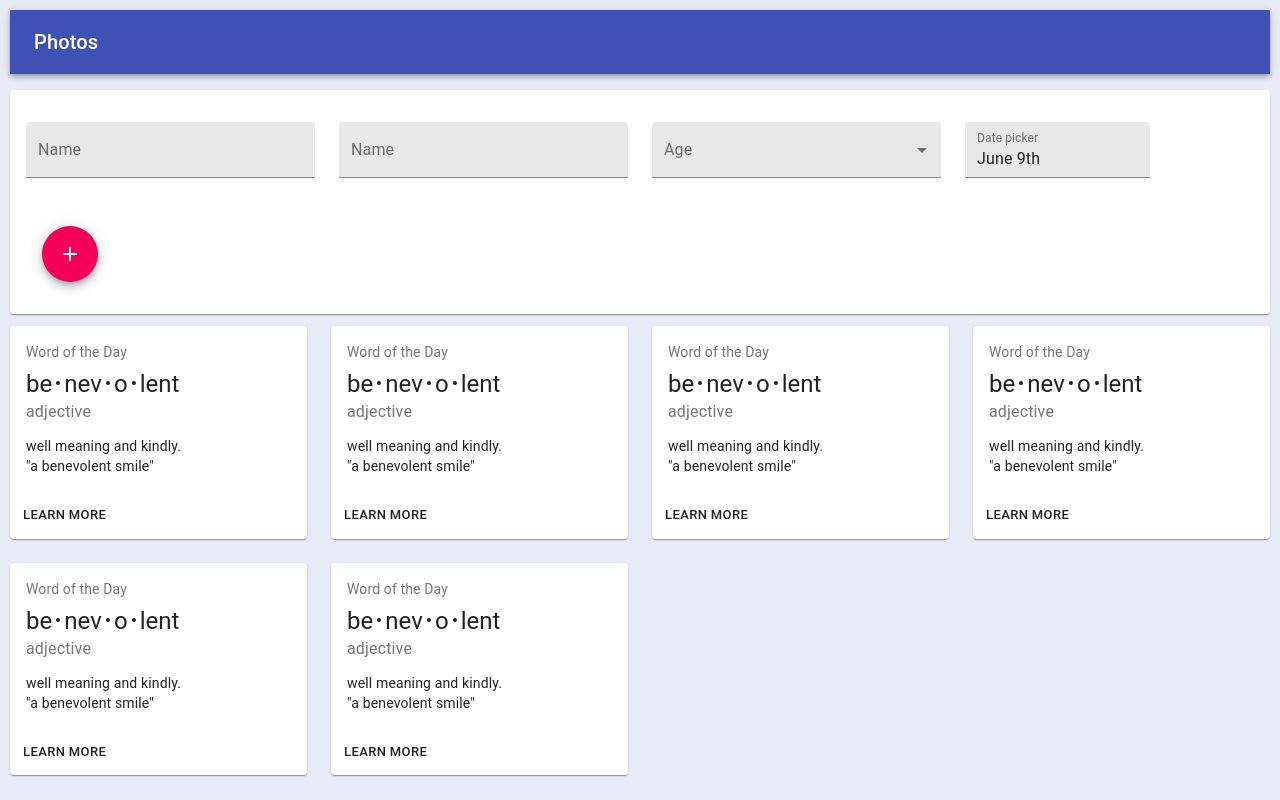
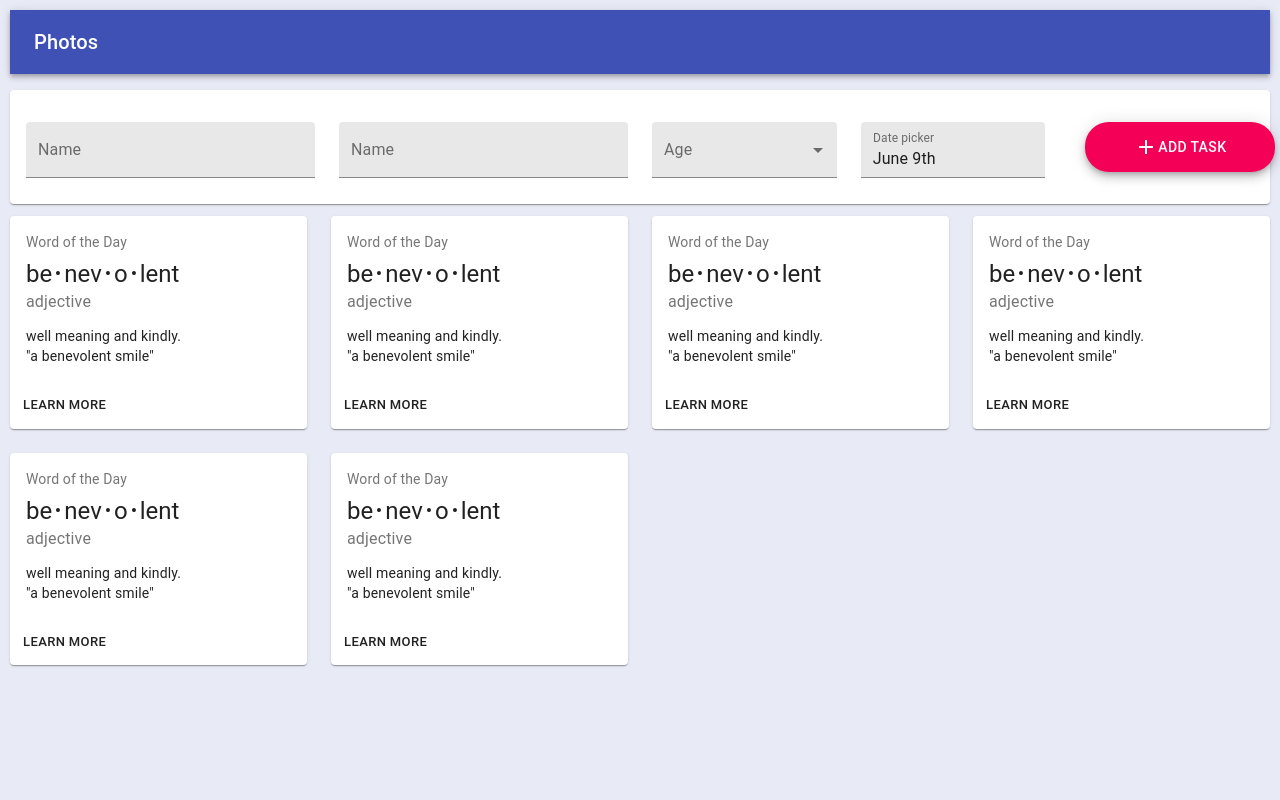
Before and after one commit to sidd-92/todo-react-new, a React (Create React App) app: page / in a window 1280 px wide. Built offline with nearby package versions, Linux system fonts and the light colour scheme.

Commit message:
Floating Action Button Placement

```diff
--- a/src/App.js
+++ b/src/App.js
@@ -35,16 +35,23 @@ const useStyles = makeStyles(theme => ({
   },
   button: {
     margin: theme.spacing(2),
+    width: "190px",
+    height: "50px",
     [theme.breakpoints.down("md")]: {
       position: "fixed",
+      width: "60px",
+      height: "60px",
       bottom: theme.spacing(1),
-      right: theme.spacing(1)
+      right: theme.spacing(1),
+      zIndex: 2
     }
   }
 }));
 
 let App = () => {
   const classes = useStyles();
+  const matches = useMediaQuery("(max-width:1024px)");
+  console.log(matches);
   const [selectedDate, handleDateChange] = useState(new Date());
   return (
     <React.Fragment>
@@ -54,18 +61,18 @@ let App = () => {
           <Grid item xs={12}>
             <Paper className={classes.paper}>
               <Grid container spacing={3}>
-                <Grid item xs={12} sm={6} md={3} lg={3}>
+                <Grid item xs={12} sm={6} lg={3}>
                   <TextField
                     autoComplete={false}
                     id="outlined-name"
                     label="Name"
-                    className={classes.textField}
+                    className={classes.NametextField}
                     margin="normal"
                     variant="filled"
                     fullWidth
                   />
                 </Grid>
-                <Grid item xs={12} sm={6} md={3} lg={3}>
+                <Grid item xs={12} sm={6} lg={3}>
                   <TextField
                     autoComplete={false}
                     id="outlined-name"
@@ -78,7 +85,7 @@ let App = () => {
                     fullWidth
                   />
                 </Grid>
-                <Grid item xs={12} sm={6} md={3} lg={3}>
+                <Grid item xs={12} sm={6} lg={2}>
                   <FormControl variant="filled" className={classes.formControl}>
                     <InputLabel htmlFor="filled-age-simple">Age</InputLabel>
                     <Select
@@ -93,7 +100,7 @@ let App = () => {
                     </Select>
                   </FormControl>
                 </Grid>
-                <Grid item xs={12} sm={6} md={3} lg={2}>
+                <Grid item xs={12} sm={6} lg={2}>
                   <MuiPickersUtilsProvider utils={MomentUtils}>
                     <DatePicker
                       fullWidth
@@ -107,14 +114,15 @@ let App = () => {
                     />
                   </MuiPickersUtilsProvider>
                 </Grid>
-                <Grid item>
+                <Grid item lg={2}>
                   <Fab
                     size="large"
+                    variant={!matches ? "extended" : "round"}
                     color="secondary"
                     aria-label="add"
                     className={classes.button}
                   >
-                    <AddIcon />
+                    <AddIcon /> {!matches ? "Add Task" : ""}
                   </Fab>
                 </Grid>
               </Grid>
```
